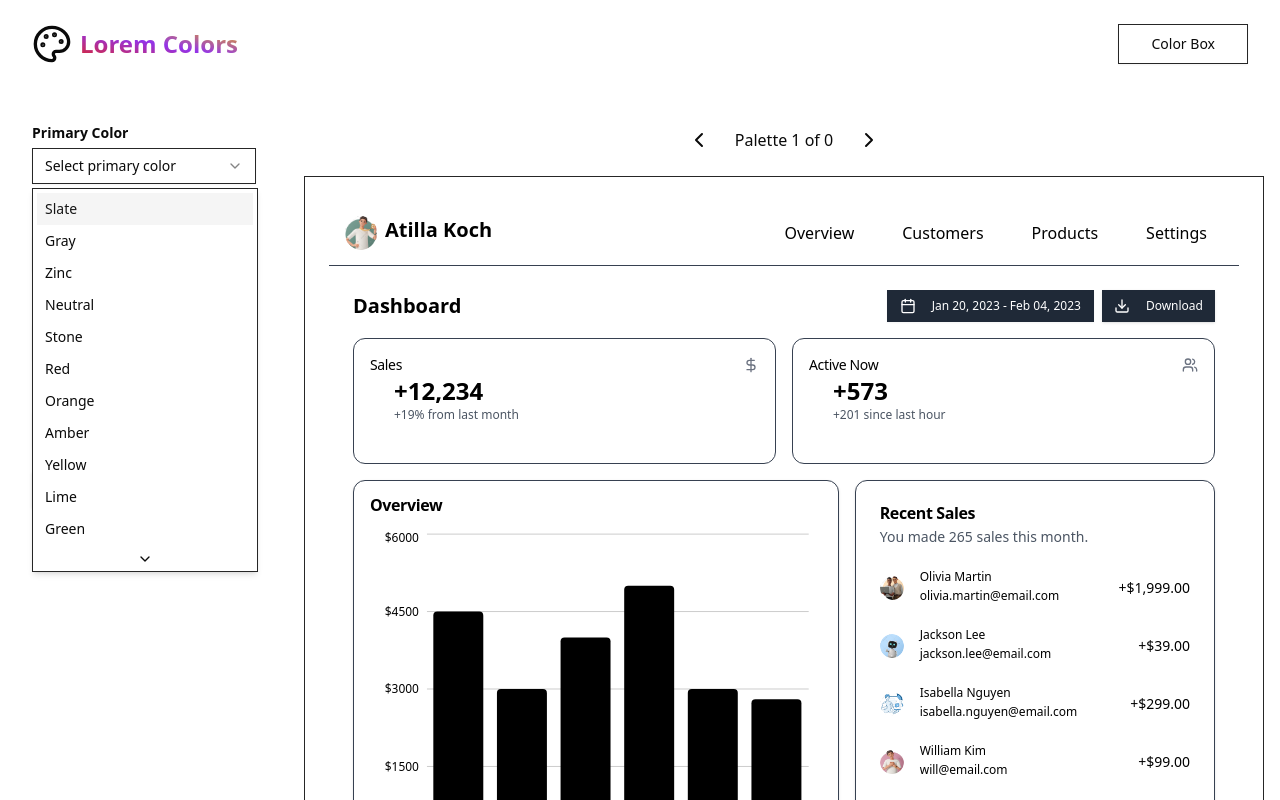
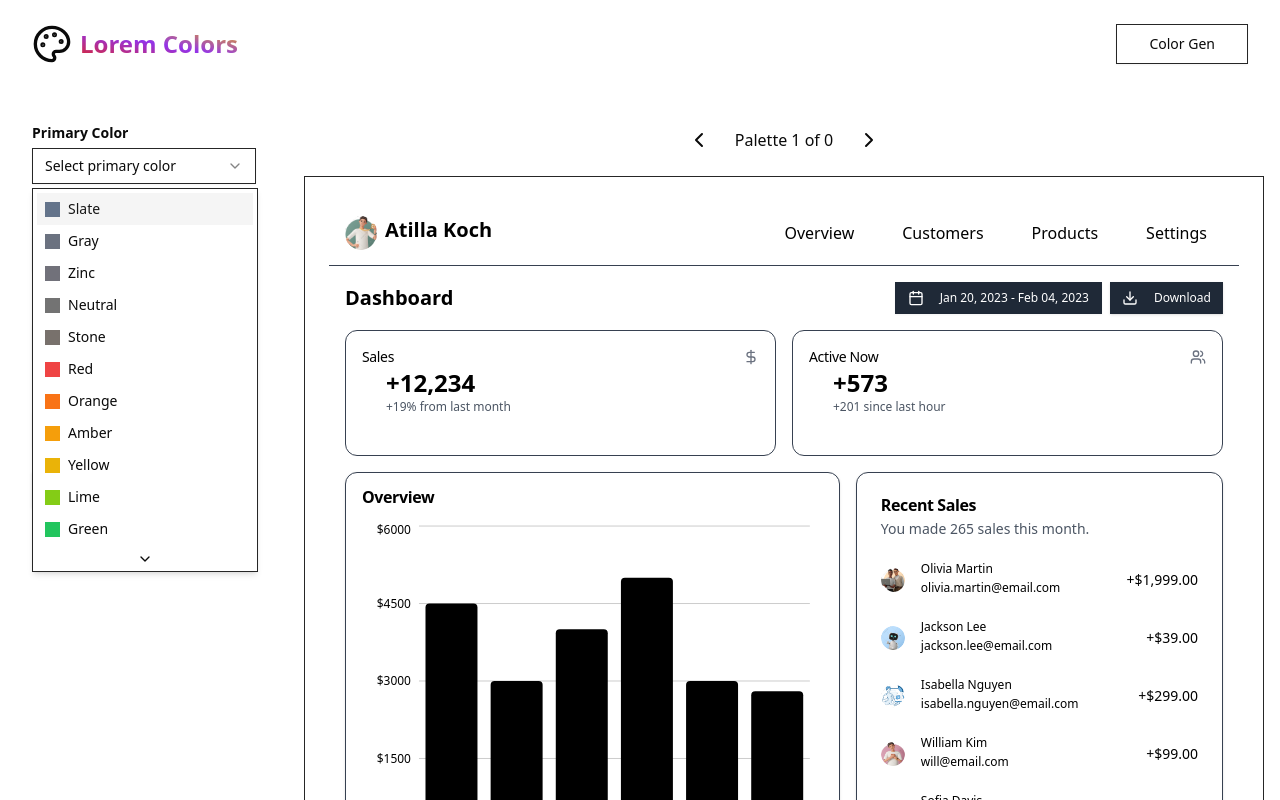
Before and after one commit to peterkessibu/lorem-colors, a Next.js app: page /color-palette in a window 1280 px wide. Both pictures are taken after a click on the button "Select primary color". Shown: the top 800 px of the page. Built offline with nearby package versions, Linux system fonts and the light colour scheme.

Commit message:
Update footer and header links; adjust font size in Hero component; refine layout and spacing in MockupWindow; enhance color selection UI in QuestionnaireForm

```diff
--- a/components/Footer.js
+++ b/components/Footer.js
@@ -26,7 +26,7 @@ const socialLinks = [
 const footerSections = [
   {
     title: "Solutions",
-    links: [{ name: "Color Box", href: "/color-box" }],
+    links: [{ name: "Color Gen", href: "/color-box" }],
   },
   {
     title: "Info",
--- a/components/Header.js
+++ b/components/Header.js
@@ -42,7 +42,7 @@ export default function Header() {
               // Color Box Button for Color Palette Page
               <Link href="/color-box">
                 <Button variant="outline" size="lg">
-                  Color Box
+                  Color Gen
                 </Button>
               </Link>
             ) : (
--- a/components/Hero.js
+++ b/components/Hero.js
@@ -113,7 +113,7 @@ export default function Hero() {
                 y="50%"
                 textAnchor="middle"
                 fill="#000000"
-                fontSize="92"
+                fontSize="90"
                 fontWeight="bold"
                 dy=".3em"
                 initial={{ opacity: 1 }}
--- a/components/MockupWindow.js
+++ b/components/MockupWindow.js
@@ -95,11 +95,11 @@ export default function Dashboard({ colors }) {
       </header>
 
       {/* Main Content */}
-      <main className="flex-1 space-y-4 p-4 md:p-6">
+      <main className="flex-1 space-y-4 p-4">
         {/* Dashboard Header */}
         <div className="flex items-center justify-between flex-col md:flex-row">
           <h1 className="text-lg md:text-xl font-bold">Dashboard</h1>
-          <div className="flex items-center space-x-2 mt-4 md:mt-0">
+          <div className="flex space-x-2 mt-4 md:mt-0">
             <Button
               variant="outline"
               size="sm"
@@ -179,10 +179,10 @@ export default function Dashboard({ colors }) {
           </div>
 
           {/* Overview and Recent Sales */}
-          <div className="grid gap-4 md:grid-cols-2 lg:grid-cols-7">
+          <div className="grid gap-4 md:grid-cols-2 lg:grid-cols-7 justify-center">
             {/* Overview Chart */}
             <Card
-              className="col-span-2 lg:col-span-4"
+              className="col-span-2 lg:col-span-4 mx-4 md:mx-0"
               style={{
                 backgroundColor: accent,
                 borderColor: borderColor,
@@ -231,7 +231,7 @@ export default function Dashboard({ colors }) {
 
             {/* Recent Sales */}
             <Card
-              className="col-span-2 lg:col-span-3"
+              className="col-span-2 lg:col-span-3 mx-4 md:mx-0"
               style={{
                 backgroundColor: accent,
                 borderColor: borderColor,
--- a/components/QuestionnaireForm.js
+++ b/components/QuestionnaireForm.js
@@ -50,7 +50,13 @@ const QuestionnaireForm = ({ onSubmit }) => {
             <SelectContent>
               {colorNames.map((colorName) => (
                 <SelectItem key={colorName} value={colorName}>
-                  {colorName}
+                  <div className="flex items-center space-x-2">
+                    <div
+                      className="w-[15px] h-[15px]"
+                      style={{ backgroundColor: colors[colorName][500] }}
+                    ></div>
+                    <span>{colorName}</span>
+                  </div>
                 </SelectItem>
               ))}
             </SelectContent>
@@ -70,7 +76,7 @@ const QuestionnaireForm = ({ onSubmit }) => {
             required
           >
             <SelectTrigger className="w-full">
-              <SelectValue placeholder="Select background color preference" />
+              <SelectValue placeholder="Background theme" />
             </SelectTrigger>
             <SelectContent>
               <SelectItem value="Light">Light</SelectItem>
@@ -90,7 +96,7 @@ const QuestionnaireForm = ({ onSubmit }) => {
             required
           >
             <SelectTrigger className="w-full">
-              <SelectValue placeholder="Select contrast preference" />
+              <SelectValue placeholder="Contrast preference" />
             </SelectTrigger>
             <SelectContent>
               <SelectItem value="High Contrast">High Contrast</SelectItem>
@@ -108,7 +114,7 @@ const QuestionnaireForm = ({ onSubmit }) => {
             required
           >
             <SelectTrigger className="w-full">
-              <SelectValue placeholder="Select intended mood" />
+              <SelectValue placeholder="Intended mood" />
             </SelectTrigger>
             <SelectContent>
               <SelectItem value="Professional">Professional</SelectItem>
```
